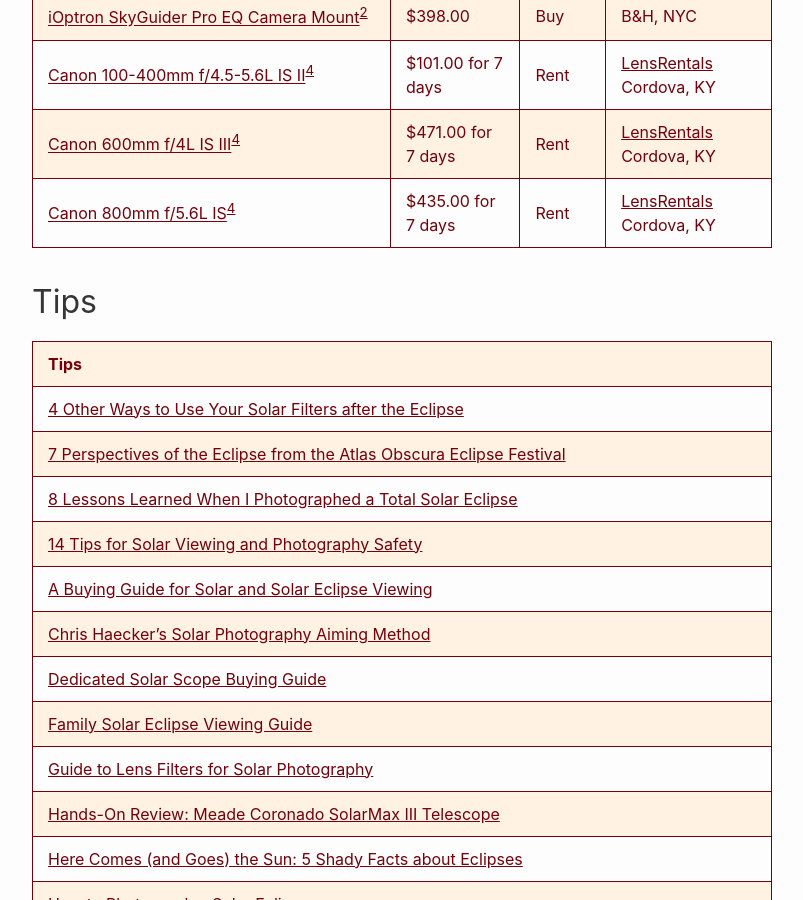
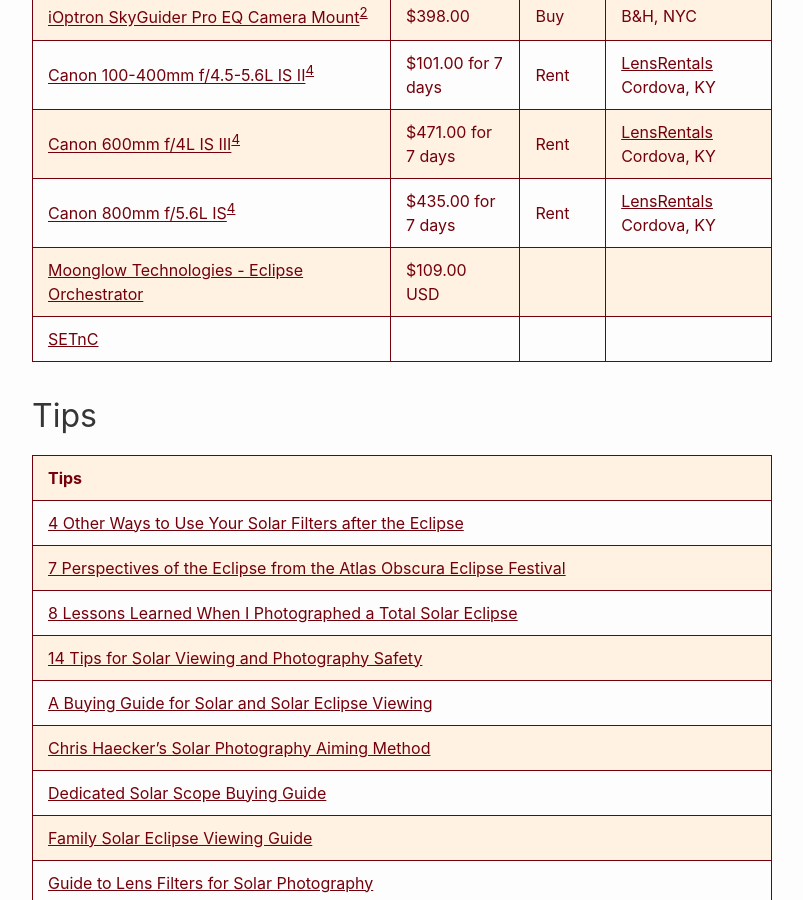
Before and after one commit to RalphHightower/RalphHightower, a Jekyll site: the page built from Photography/SolarEclipse.md, in a window 1280 px wide and 900 px high, scrolled down 2589 px. Shown: the whole window, without its empty margins (238-1041 px from the left). Built offline with Jekyll 4.4.1, drawn with Linux system fonts in a browser that asks for light colours; our own code applies the rules of GitHub Pages for plain Markdown files.

Commit message:
[docs](doc): SolarEclipse(extended description)
| [Moonglow Technologies - Eclipse Orchestrator](http://www.moonglowtech.com/products/EclipseOrchestrator/index.shtml ) $109.00 USD |
| [SETnC](https://robertnufer.ch/06_computing/setnc/setnc_page.htm ) |

```diff
--- a/Photography/SolarEclipse.md
+++ b/Photography/SolarEclipse.md
@@ -24,6 +24,8 @@
 | [Canon 100-400mm f/4.5-5.6L IS II](https://www.lensrentals.com/rent/canon-100-400mm-f4.5-5.6l-is-ii )[^14] | $101.00 for 7 days | Rent | [LensRentals](https://www.lensrentals.com/) Cordova, KY |
 | [Canon 600mm f/4L IS III](https://www.lensrentals.com/rent/canon-600mm-f4l-is-iii )[^14] | $471.00 for 7 days | Rent | [LensRentals](https://www.lensrentals.com/) Cordova, KY |
 | [Canon 800mm f/5.6L IS](https://www.lensrentals.com/rent/canon-800mm-f5.6l-is )[^14] | $435.00 for 7 days | Rent | [LensRentals](https://www.lensrentals.com/) Cordova, KY |
+| [Moonglow Technologies - Eclipse Orchestrator](http://www.moonglowtech.com/products/EclipseOrchestrator/index.shtml ) | $109.00 USD | |
+| [SETnC](https://robertnufer.ch/06_computing/setnc/setnc_page.htm ) |  |  |
 
 [^11]: Choose just one.
 [^12]: Choose just one.
```
